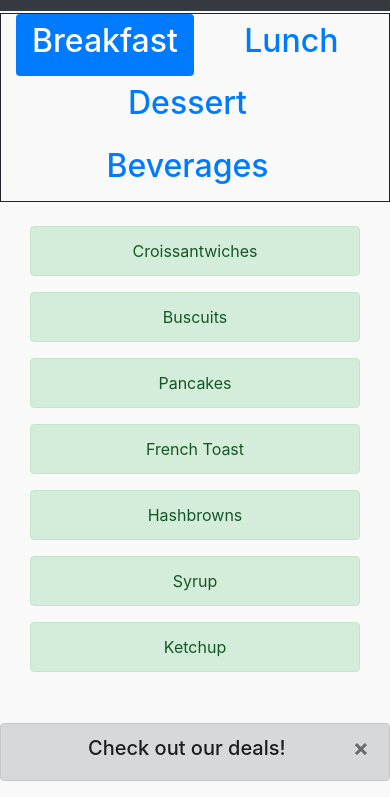
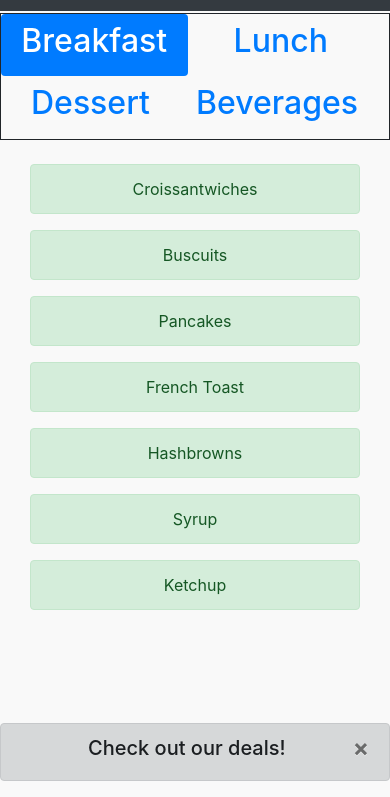
Before and after one commit to d13davis/BKW, a plain HTML site: page index.html in a window 390 px wide. Shown: the part 47-844 px from the top of the page. Drawn offline with nearby package versions, Linux system fonts and the light colour scheme.

Commit message:
iOS Nav Bug

```diff
--- a/index.html
+++ b/index.html
@@ -22,17 +22,17 @@
 		</nav>
 		<div class="container" style="margin-top:60px;">
 			<div class="row" style="border-style: solid; border-width: 1px;">
-				<ul class="nav nav-pills nav-justified justify-content-center col" role="tablist">
-					<li class="nav-item col-sm-6 col-md-6 col-lg col-xl">
+				<ul class="nav nav-pills nav-justified col" role="tablist">
+					<li class="nav-item">
 						<a href="#breakfast" class="nav-link active" data-toggle="pill"><h2>Breakfast</h2></a>
 					</li>
-					<li class="nav-item col-sm-6 col-md-6 col-lg col-xl">
+					<li class="nav-item">
 						<a href="#lunch" class="nav-link" data-toggle="pill"><h2>Lunch</h2></a>
 					</li>
-					<li class="nav-item col-sm-12 col-md-12 col-lg col-xl">
+					<li class="nav-item">
 						<a href="#dessert" class="nav-link" data-toggle="pill"><h2>Dessert</h2></a>
 					</li>
-					<li class="nav-item col-sm-12 col-md-12 col-lg col-xl">
+					<li class="nav-item">
 						<a href="#drinks" class="nav-link" data-toggle="pill"><h2>Beverages</h2></a>
 					</li>
 				</ul>
```
